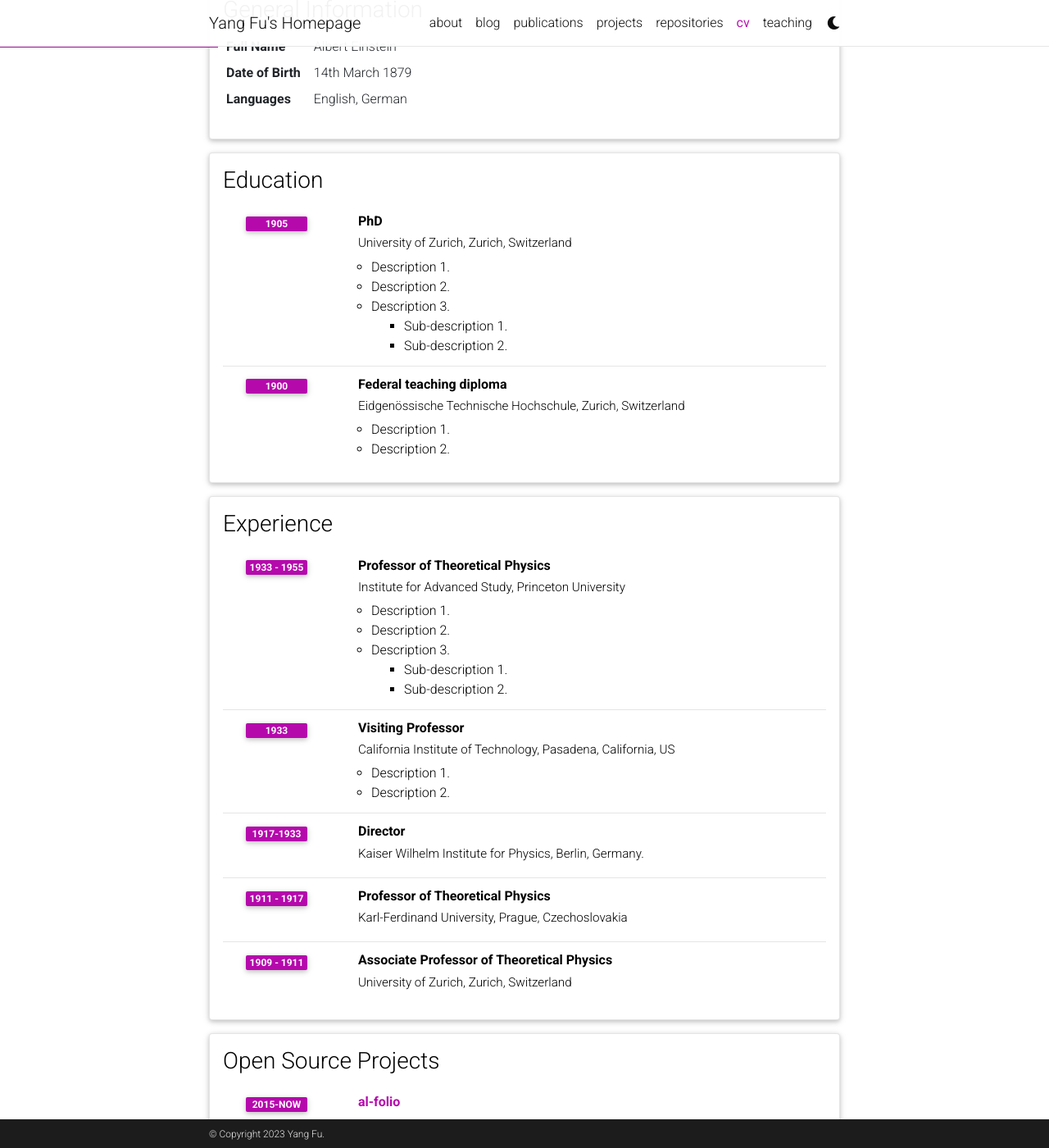
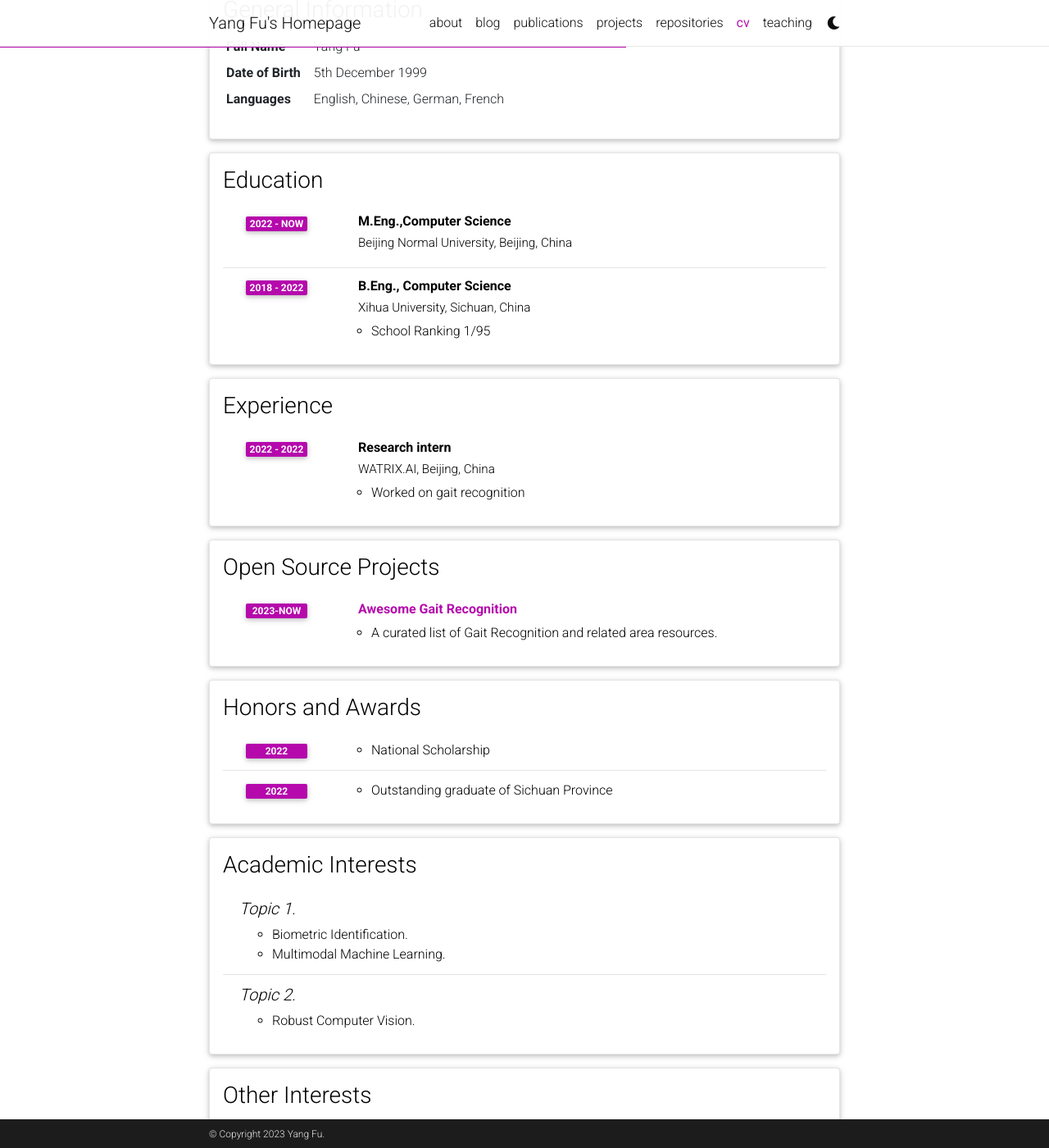
Before and after one commit to aleeyang/aleeyang.github.io, a Jekyll site: the page built from _pages/cv.md, in a window 1280 px wide and 1400 px high, scrolled down 207 px. Shown: the whole window at 82% size. Built offline with Jekyll 4.4.1, drawn with Linux system fonts in a browser that asks for light colours; comment, search, counter and statistics services are not loaded; a style sheet for code colours, icons or effects is not loaded; some of the changed text lies outside the part shown.

Commit message:
update cv

```diff
--- a/_data/cv.yml
+++ b/_data/cv.yml
@@ -2,96 +2,63 @@
   type: map
   contents:
     - name: Full Name
-      value: Albert Einstein
+      value: Yang Fu
     - name: Date of Birth
-      value: 14th March 1879
+      value: 5th December 1999
     - name: Languages
-      value: English, German
+      value: English, Chinese, German, French
 
 - title: Education
   type: time_table
   contents:
-    - title: PhD
-      institution: University of Zurich, Zurich, Switzerland
-      year: 1905
+    - title: M.Eng.,Computer Science
+      institution: Beijing Normal University, Beijing, China
+      year: 2022 - Now
+    - title: B.Eng., Computer Science
+      institution: Xihua University, Sichuan, China
+      year: 2018 - 2022
       description:
-        - Description 1.
-        - Description 2.
-        - title: Description 3.
-          contents:
-            - Sub-description 1.
-            - Sub-description 2.
-    - title: Federal teaching diploma
-      institution: Eidgenössische Technische Hochschule, Zurich, Switzerland
-      year: 1900
-      description:
-        - Description 1.
-        - Description 2.
+        - School Ranking 1/95
+
 
 - title: Experience
   type: time_table
   contents:
-    - title: Professor of Theoretical Physics
-      institution: Institute for Advanced Study, Princeton University
-      year: 1933 - 1955
+    - title: Research intern
+      institution: WATRIX.AI, Beijing, China
+      year: 2022 - 2022
       description:
-        - Description 1.
-        - Description 2.
-        - title: Description 3.
-          contents:
-            - Sub-description 1.
-            - Sub-description 2.
-    - title: Visiting Professor
-      institution: California Institute of Technology, Pasadena, California, US
-      year: 1933
-      description:
-        - Description 1.
-        - Description 2.
-
-    - title: Director
-      institution: Kaiser Wilhelm Institute for Physics, Berlin, Germany.
-      year: 1917-1933
-
-    - title: Professor of Theoretical Physics
-      institution: Karl-Ferdinand University, Prague, Czechoslovakia
-      year: 1911 - 1917
-      description:
-
-    - title: Associate Professor of Theoretical Physics
-      institution: University of Zurich, Zurich, Switzerland
-      year: 1909 - 1911
+        - Worked on gait recognition
 
 - title: Open Source Projects
   type: time_table
   contents:
-    - title: <a href="https://github.com/alshedivat/al-folio">al-folio</a>
-      year: 2015-now
-      description: A beautiful, simple, clean, and responsive Jekyll theme for academics.
+    - title: <a href="https://github.com/BNU-IVC/Awesome-Gait-Recognition">Awesome Gait Recognition</a>
+      year: 2023-now
+      description: A curated list of Gait Recognition and related area resources.
 
 - title: Honors and Awards
   type: time_table
   contents:
-    - year: 1921
+    - year: 2022
       items:
-        - Nobel Prize in Physics
-        - Matteucci Medal
-    - year: 2029
+        - National Scholarship
+    - year: 2022
       items:
-        - Max Planck Medal
+        - Outstanding graduate of Sichuan Province
 
 - title: Academic Interests
   type: nested_list
   contents:
     - title: Topic 1.
       items:
-        - Description 1.
-        - Description 2.
+        - Biometric Identification.
+        - Multimodal Machine Learning.
     - title: Topic 2.
       items:
-        - Description 1.
-        - Description 2.
+        - Robust Computer Vision.
 
 - title: Other Interests
   type: list
   contents:
-    - <u>Hobbies:</u> Hobby 1, Hobby 2, etc.
+    - <u>Hobbies:</u> sports, music, travelling etc.
```
